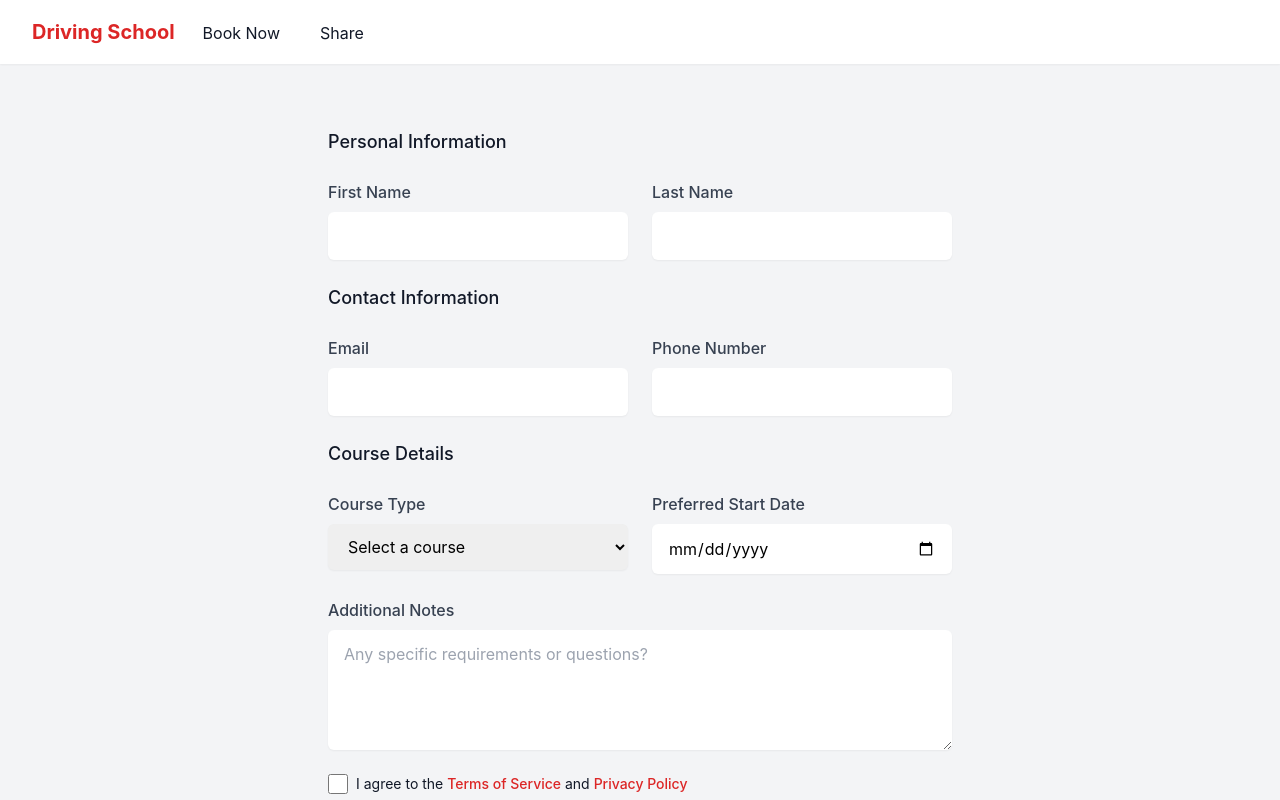
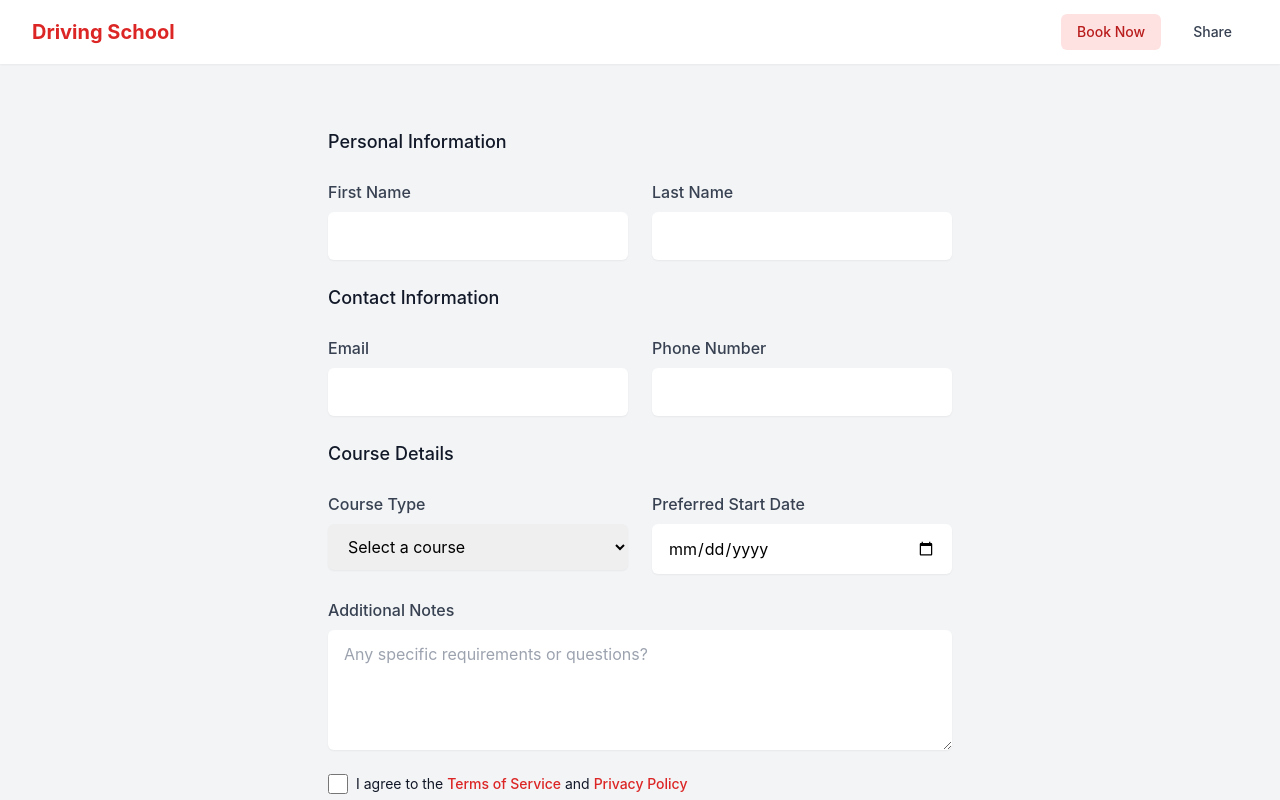
Before and after one commit to Nselenduna/driving-school, a React (Create React App) app: page / in a window 1280 px wide. Shown: the top 800 px of the page. Built offline with nearby package versions, Linux system fonts and the light colour scheme.

Commit message:
Improve navigation with active states and better visibility

```diff
--- a/src/App.tsx
+++ b/src/App.tsx
@@ -1,35 +1,45 @@
 import React from 'react';
 import './App.css';
-import Blog, { sampleBlogPosts } from './components/Blog';
-import BlogPost from './components/BlogPost';
 import BookingForm from './components/BookingForm';
-import { BrowserRouter as Router, Routes, Route, Link } from 'react-router-dom';
+import { BrowserRouter as Router, Routes, Route, Link, useLocation } from 'react-router-dom';
 import { Analytics } from '@vercel/analytics/react';
 import QRShare from './components/QRShare';
 
-function App() {
+// Navigation component with active state
+const Navigation = () => {
+  const location = useLocation();
+
   return (
-    <Router>
-      <div className="min-h-screen bg-gray-100">
     <nav className="bg-white shadow-sm">
       <div className="max-w-7xl mx-auto px-4 sm:px-6 lg:px-8">
         <div className="flex justify-between h-16">
-              <div className="flex">
-                <div className="flex-shrink-0 flex items-center">
-                  <Link to="/" className="text-xl font-bold text-red-600">
+          <div className="flex items-center justify-between w-full">
+            <Link
+              to="/"
+              className="flex items-center text-xl font-bold text-red-600 hover:text-red-700 transition-colors"
+            >
+              <span className="sr-only">Home</span>
               Driving School
             </Link>
-                </div>
-                <div className="hidden sm:ml-6 sm:flex sm:space-x-8">
+
+            <div className="flex space-x-4">
               <Link
                 to="/"
-                    className="text-gray-900 inline-flex items-center px-1 pt-1 border-b-2 border-transparent hover:border-red-600"
+                className={`px-4 py-2 rounded-md text-sm font-medium transition-colors ${
+                  location.pathname === '/'
+                    ? 'bg-red-100 text-red-700'
+                    : 'text-gray-700 hover:bg-gray-100'
+                }`}
               >
                 Book Now
               </Link>
               <Link
                 to="/share"
-                    className="text-gray-900 inline-flex items-center px-1 pt-1 border-b-2 border-transparent hover:border-red-600"
+                className={`px-4 py-2 rounded-md text-sm font-medium transition-colors ${
+                  location.pathname === '/share'
+                    ? 'bg-red-100 text-red-700'
+                    : 'text-gray-700 hover:bg-gray-100'
+                }`}
               >
                 Share
               </Link>
@@ -38,6 +48,14 @@ function App() {
         </div>
       </div>
     </nav>
+  );
+};
+
+function App() {
+  return (
+    <Router>
+      <div className="min-h-screen bg-gray-100">
+        <Navigation />
 
         <div className="py-10">
           <Routes>
```
Lines whose indentation alone changed are shown as unchanged.
